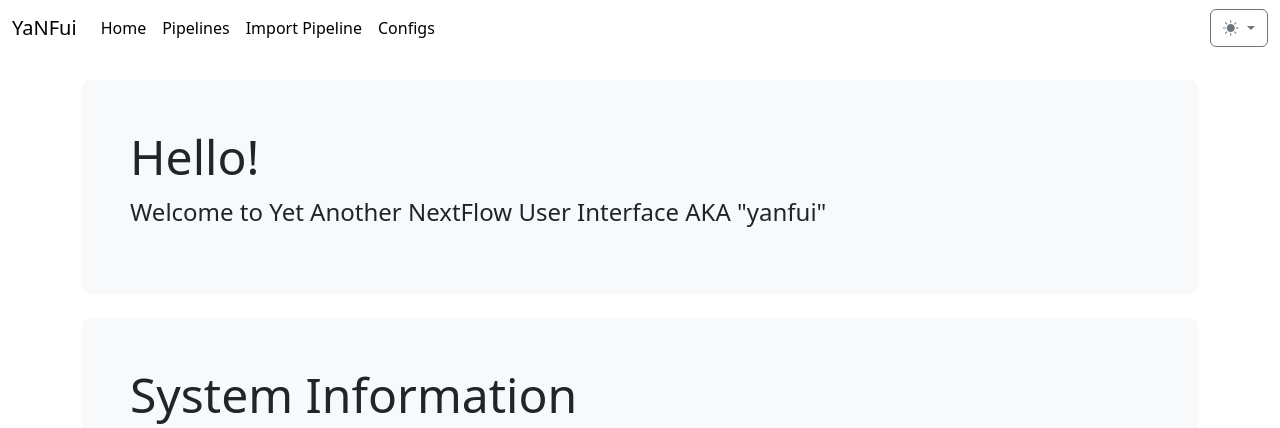
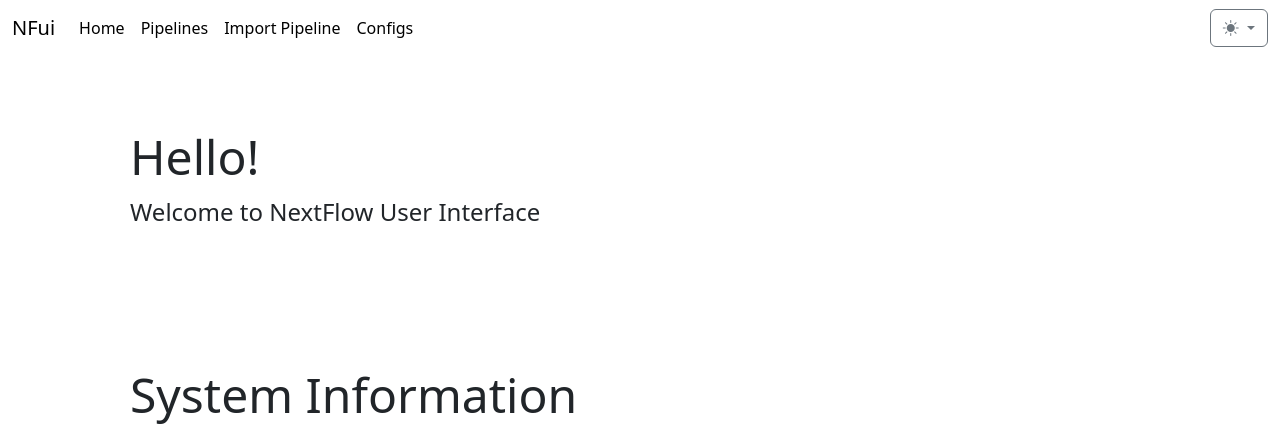
Before and after one commit to jfouret/nf-web, a Flask app: page /home in a window 1280 px wide. Shown: the top 428 px of the page. Run offline with Flask 3, Linux system fonts and the light colour scheme; the visitor is signed in with stand-in values (Sample User, id 1); parts of the project's set-up code (start-up, migrations or seed data) failed here and were passed over; some libraries are stand-ins or nearby versions.

Commit message:
fix rendering

```diff
--- a/nfui/templates/base.html
+++ b/nfui/templates/base.html
@@ -3,7 +3,7 @@
 <head>
     <meta charset="UTF-8">
     <meta name="viewport" content="width=device-width, initial-scale=1.0">
-    <title>YaNFui - {% block title %}{% endblock %}</title>
+    <title>NFui - {% block title %}{% endblock %}</title>
     <link rel="stylesheet" href="https://cdn.jsdelivr.net/npm/bootstrap@5.3.3/dist/css/bootstrap.min.css">
     <link rel="stylesheet" href="https://cdn.jsdelivr.net/npm/bootstrap-icons@1.11.3/font/bootstrap-icons.min.css">
     <script src="https://cdn.jsdelivr.net/npm/vue@3.4.27/dist/vue.global.js"></script>
--- a/nfui/templates/header.html
+++ b/nfui/templates/header.html
@@ -1,6 +1,6 @@
 <nav class="navbar navbar-expand-lg">
     <div class="container-fluid">
-        <a class="navbar-brand" href="{{ url_for('index') }}">YaNFui</a>
+        <a class="navbar-brand" href="{{ url_for('index') }}">NFui</a>
         <button class="navbar-toggler" type="button" data-bs-toggle="collapse" data-bs-target="#navbarNav" aria-controls="navbarNav" aria-expanded="false" aria-label="Toggle navigation">
             <span class="navbar-toggler-icon"></span>
         </button>
--- a/nfui/templates/home.html
+++ b/nfui/templates/home.html
@@ -4,11 +4,11 @@
 {% block title %}Home Page{% endblock %}
 
 {% block content %}
-<div class="p-5 mb-4 bg-light rounded-3">
+<div class="p-5 mb-4 rounded-3">
     <h1 class="display-5">Hello!</h1>
-    <p class="fs-4">Welcome to Yet Another NextFlow User Interface AKA "yanfui"</p>
+    <p class="fs-4">Welcome to NextFlow User Interface</p>
 </div>
-<div class="p-5 mb-4 bg-light rounded-3">
+<div class="p-5 mb-4 rounded-3">
     <h1 class="display-5">System Information</h1>
     <p><strong>CPU Model:</strong> {{ info.cpu_model }}</p>
     <p><strong>Number of CPUs:</strong> {{ info.cpu_count }}</p>
--- a/nfui/templates/pipeline.html
+++ b/nfui/templates/pipeline.html
@@ -40,7 +40,7 @@
     <label for="configFile">Select Config File:</label>
     <select class="form-control" id="configFile" v-model="selectedConfig">
       <option value="">None</option>
-      <option v-for="config in configFiles" :value="config.filename">{{ config.name }}</option>
+      <option v-for="config in configFiles" :value="config.filename">{{ '{{ config.name }}' }}</option>
     </select>
   </div>
   <!-- Form generated from schema using Jinja -->
--- a/nfui/templates/pipelines.html
+++ b/nfui/templates/pipelines.html
@@ -21,11 +21,10 @@
             </thead>
             <tbody>
                 <tr v-for="pipeline in pipelines">
-                    <td><button @click="configure(pipeline)"><i class="bi bi-rocket-takeoff"></i></button></td>
+                    <td><button type="button" class="btn btn-primary" @click="configure(pipeline)"><i class="bi bi-rocket-takeoff"></i></button></td>
                     <td>{{ '{{ pipeline.project }}' }}</td>
                     <td>{{ '{{ pipeline.organization }}' }}</td>
                     <td>{{ '{{ pipeline.description }}' }}</td>
-                    <td>{{ '{{ pipeline.nextflowVersion }}' }}</td>
                     <td>{{ '{{ pipeline.head }}' }}</td>
                     <td>
                         <select class="form-control form-control-sm" v-model="pipeline.tag" @change="checkout(pipeline, pipeline.tag, 'tag')">
```
